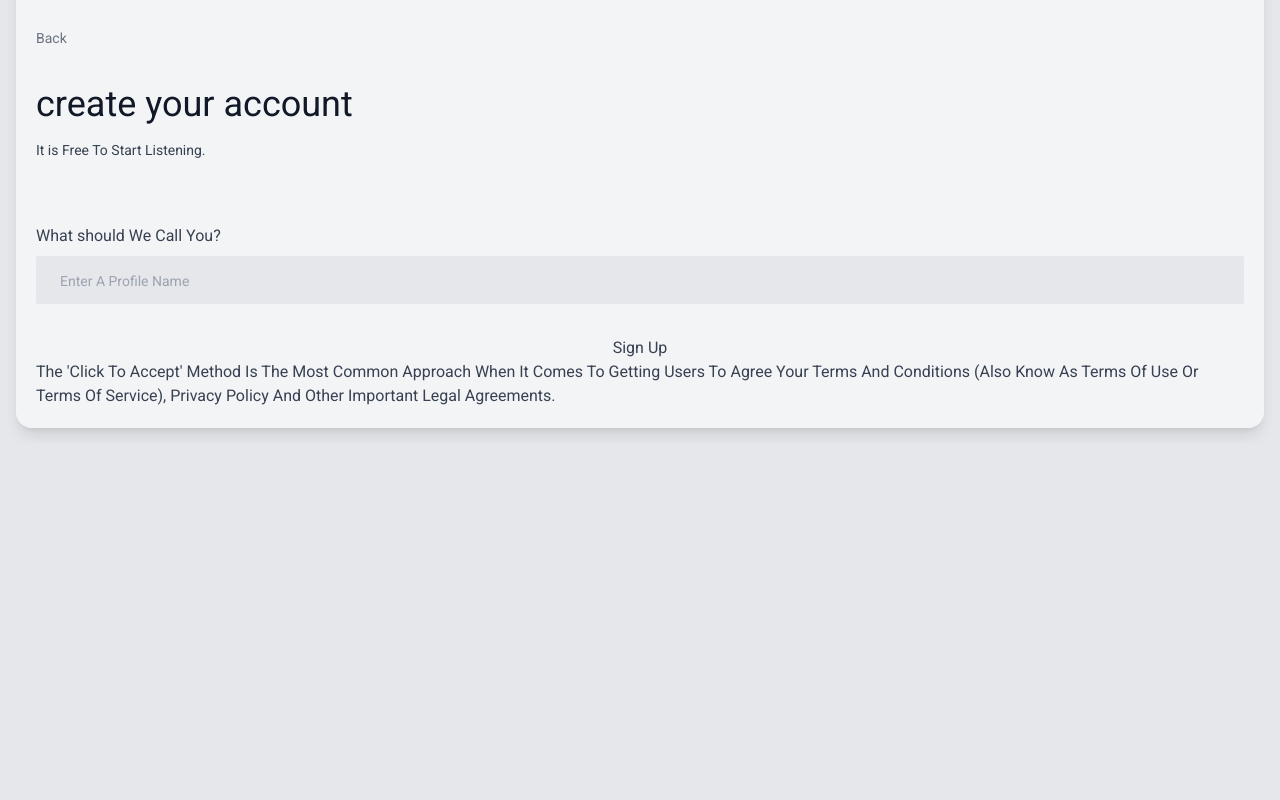
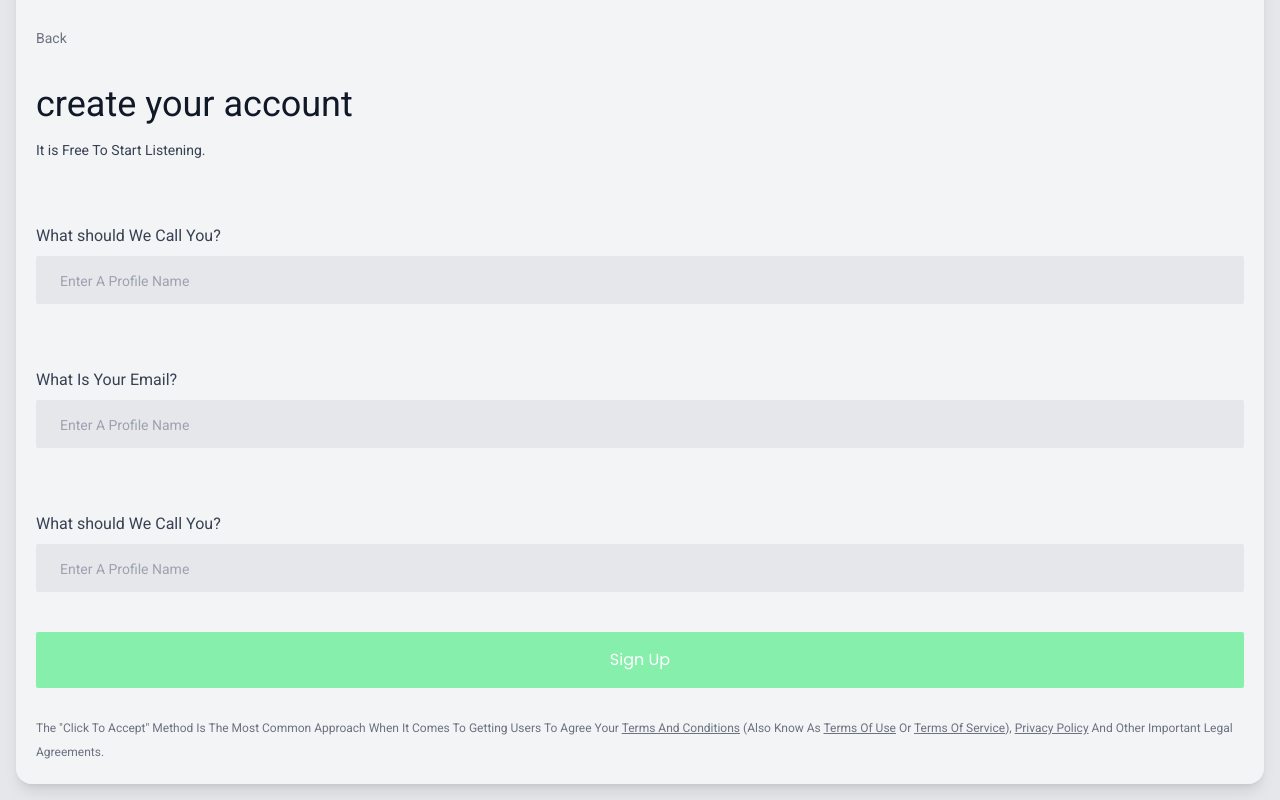
Before and after one commit to BobStanlee/Sign-up-Form, a website: page public/index.html in a window 1280 px wide. Shown: the part 424-1224 px from the top of the page. Before the commit the page ends 868 px from the top, so only its background shows below. Drawn offline with Linux system fonts and the light colour scheme.

Commit message:
Done with the styling of the sign-up button and the term of use section

```diff
--- a/public/index.html
+++ b/public/index.html
@@ -20,15 +20,25 @@
             <legend class="text-4xl mb-4 text-gray-900">create your account</legend>
             <p class="text-sm mb-16">It is Free To Start Listening.</p>
 
-            <div class="flex flex-col gap-2 mb-8">
+            <div class="flex flex-col gap-2 mb-16">
                 <label for="name" class="text-base">What should We Call You?</label>
                 <input type="text" id="name" name="name" placeholder="Enter A Profile Name" required class="h-12 pl-6 bg-gray-200 rounded-sm placeholder:text-sm">
             </div>
 
-            <div class="flex flex-col">
-                <button type="submit">Sign Up</button>
-                <p>
-                    The 'Click To Accept' Method Is The Most Common Approach When It Comes To Getting Users To Agree Your <span>Terms And Conditions</span> (Also Know As <span>Terms Of Use</span> Or <span>Terms Of Service</span>), <span>Privacy Policy</span> And Other Important Legal Agreements.
+            <div class="flex flex-col gap-2 mb-16">
+              <label for="name" class="text-base">What Is Your Email?</label>
+              <input type="text" id="name" name="name" placeholder="Enter A Profile Name" required class="h-12 pl-6 bg-gray-200 rounded-sm placeholder:text-sm">
+          </div>
+
+          <div class="flex flex-col gap-2 mb-10">
+            <label for="name" class="text-base">What should We Call You?</label>
+            <input type="text" id="name" name="name" placeholder="Enter A Profile Name" required class="h-12 pl-6 bg-gray-200 rounded-sm placeholder:text-sm">
+        </div>
+
+            <div class="flex flex-col gap-7">
+                <button type="submit" class="bg-green-300 rounded-sm py-4 font-create text-white">Sign Up</button>
+                <p class="text-gray-500 text-xs/6 ">
+                    The "Click To Accept" Method Is The Most Common Approach When It Comes To Getting Users To Agree Your <span class="underline">Terms And Conditions</span> (Also Know As <span class="underline">Terms Of Use</span> Or <span class="underline">Terms Of Service</span>), <span class="underline">Privacy Policy</span> And Other Important Legal Agreements.
                 </p>
             </div>
         </fieldset>
```
Also changed, not shown: public/output.css.
